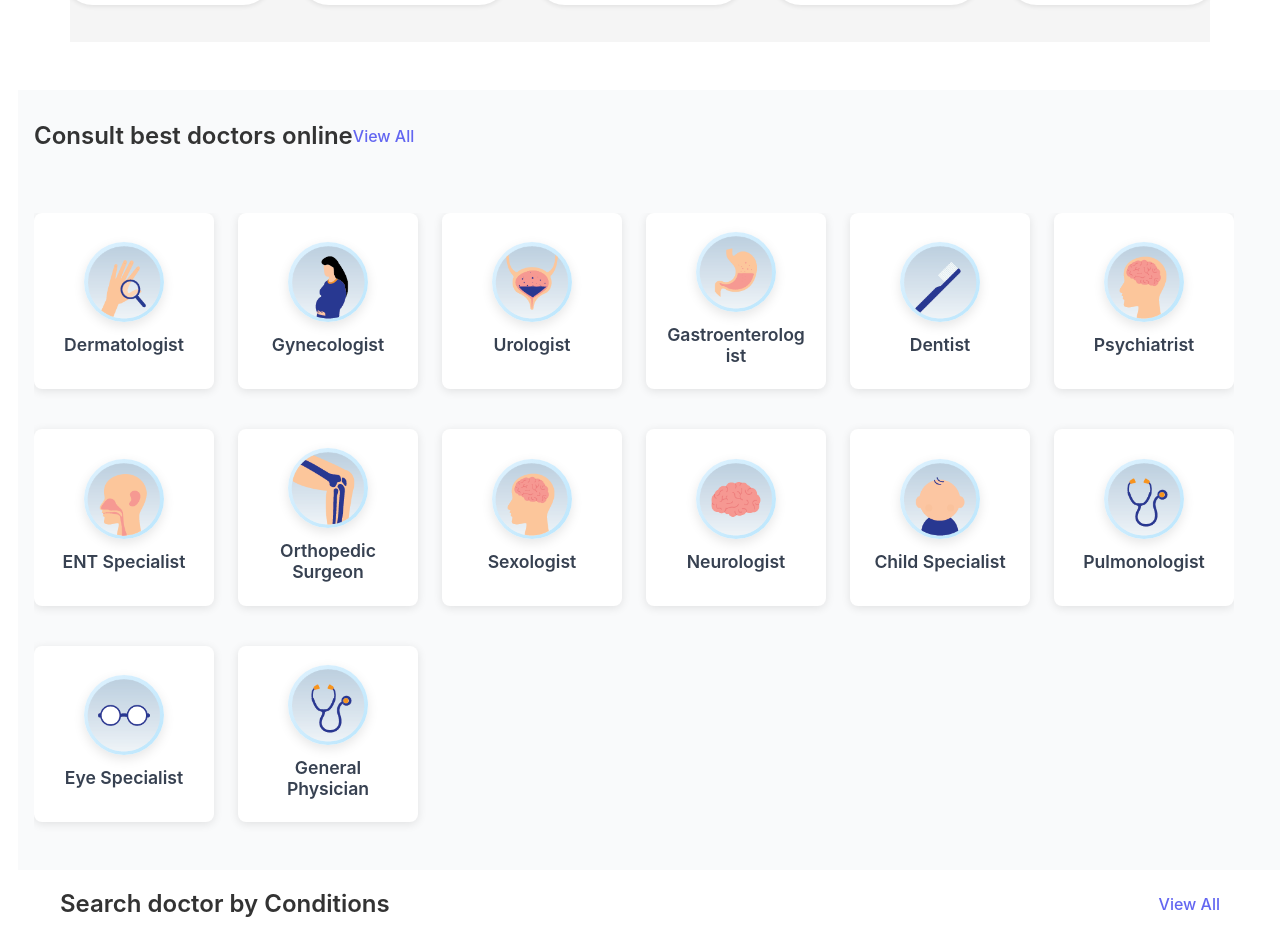
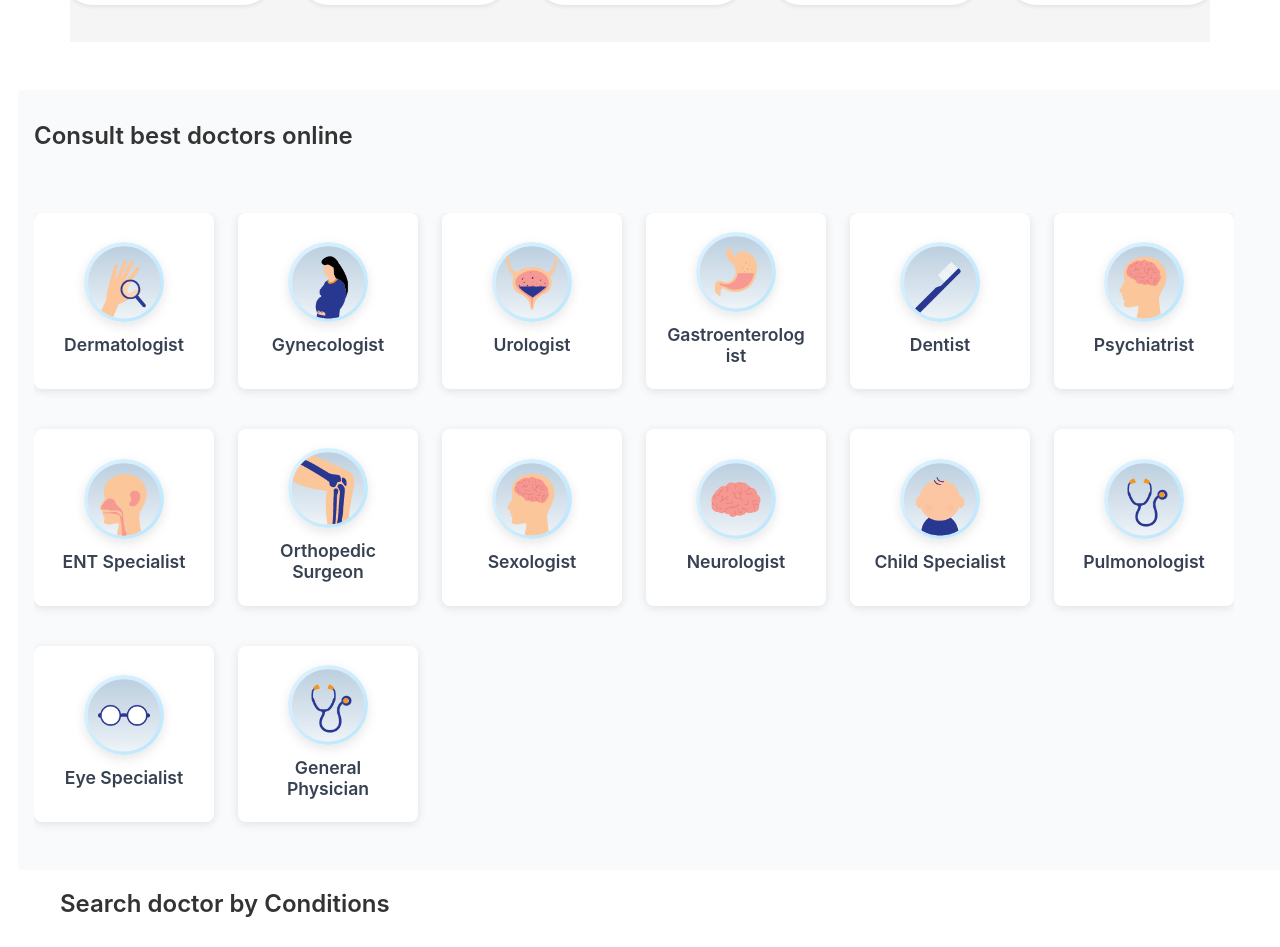
Before and after one commit to KaranTejwani/Healr, a React (Vite) app: page / in a window 1280 px wide. Shown: the part 825-1772 px from the top of the page. Built offline with nearby package versions, Linux system fonts and the light colour scheme.

Commit message:
changes name

```diff
--- a/src/components/ConditionsList.jsx
+++ b/src/components/ConditionsList.jsx
@@ -62,7 +62,6 @@ const ConditionsList = () => {
     <div className="conditions-container">
       <div className="conditions-header">
         <h2>Search doctor by Conditions</h2>
-        <a href="/conditions" className="view-all-link">View All</a>
       </div>
       <div className="conditions-grid">
         {conditions.map((condition, index) => (
--- a/src/components/DoctorsList.jsx
+++ b/src/components/DoctorsList.jsx
@@ -46,7 +46,6 @@ const DoctorsList = () => {
     <div className="doctors-container">
       <div className="doctors-header">
         <h2>Consult best doctors online</h2>
-        <a href="/doctors" className="view-all-link">View All</a>
       </div>
       <div className="doctors-grid">
         {doctors.map((doc, index) => (
--- a/src/components/LaboratoryTests.jsx
+++ b/src/components/LaboratoryTests.jsx
@@ -233,7 +233,7 @@ const LaboratoryTests = () => {
             width: "100%",
             marginBottom: "1.5rem",
             padding: "0.75rem 1rem",
-            border: "2px solid #00005c",
+            border: "2px solid rgb(153, 153, 255)",
             borderRadius: "0.5rem",
             fontSize: "1rem",
           }}
```
